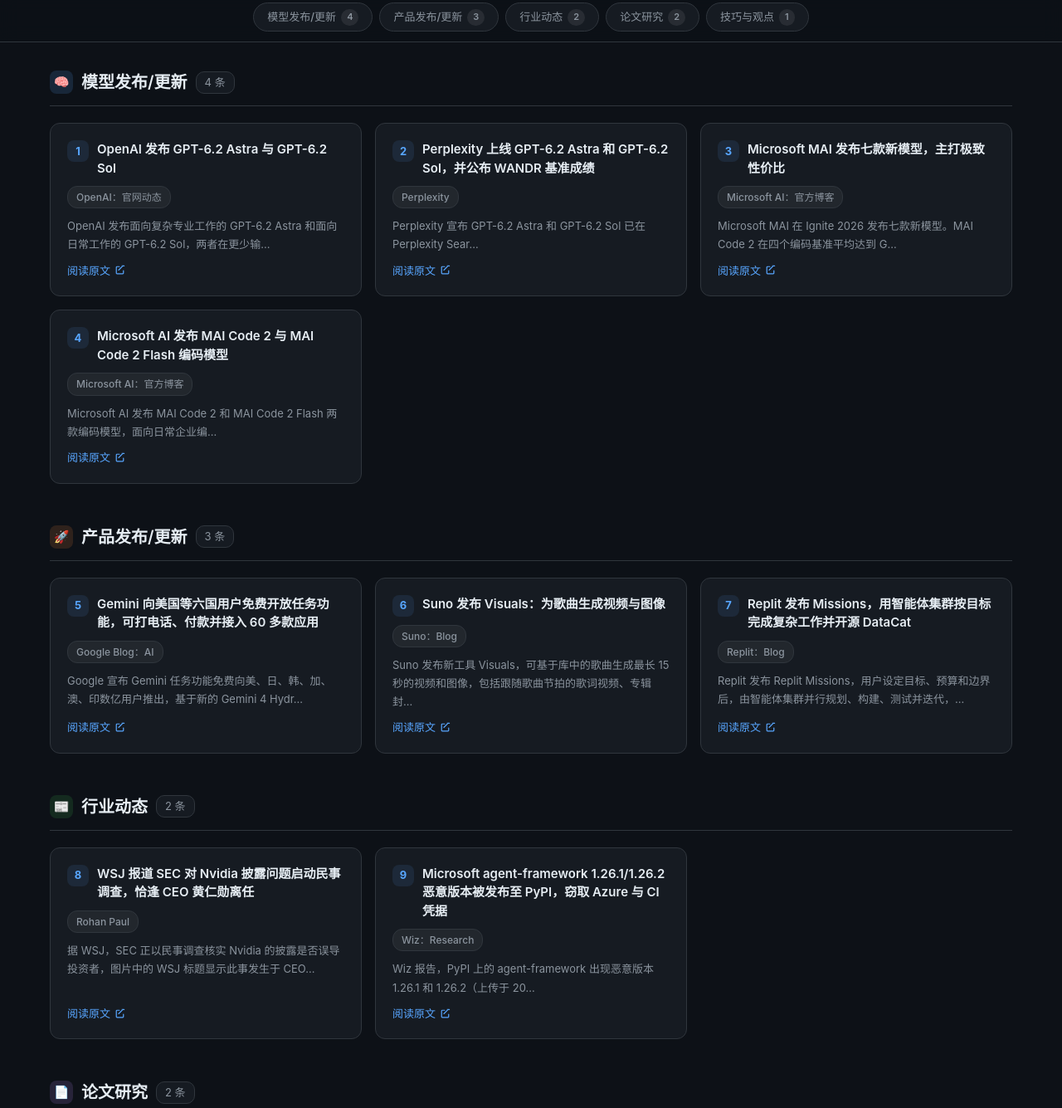
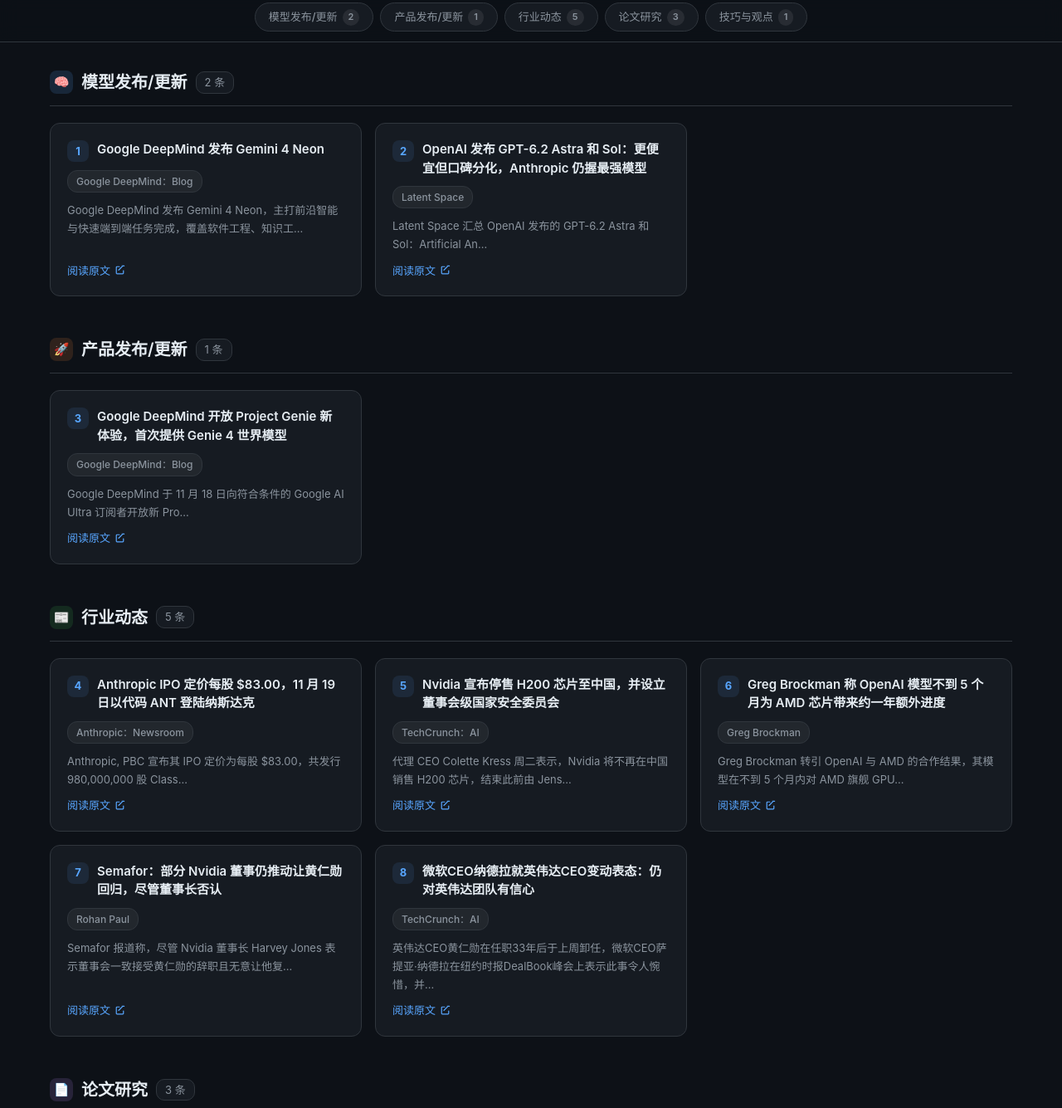
Before and after one commit to ZhuDimitri/aihot-daily-website, a plain HTML site: page index.html in a window 1280 px wide. Shown: the part 362-1697 px from the top of the page at 83% size. Drawn offline with Linux system fonts and the light colour scheme.

Commit message:
chore: 更新日报 2026-11-20

```diff
--- a/index.html
+++ b/index.html
@@ -3,7 +3,7 @@
 <head>
 <meta charset="UTF-8">
 <meta name="viewport" content="width=device-width, initial-scale=1.0">
-<title>AI HOT 日报 — 2026年11月18日（周三）</title>
+<title>AI HOT 日报 — 2026年11月19日（周四）</title>
 <style>
 *{margin:0;padding:0;box-sizing:border-box}
 :root{
@@ -229,121 +229,121 @@ footer .source-link:hover{text-decoration:underline}
 
 <script>
 const DATA = {
-  "date": "2026-11-18",
-  "dateDisplay": "2026年11月18日（周三）",
-  "windowStart": "2026年11月17日 08:00",
-  "windowEnd": "2026年11月18日 08:00",
+  "date": "2026-11-19",
+  "dateDisplay": "2026年11月19日（周四）",
+  "windowStart": "2026年11月18日 08:00",
+  "windowEnd": "2026年11月19日 08:00",
   "total": 12,
   "sections": [
     {
       "label": "模型发布/更新",
-      "count": 4,
+      "count": 2,
       "items": [
         {
           "num": 1,
-          "title": "OpenAI 发布 GPT-6.2 Astra 与 GPT-6.2 Sol",
-          "summary": "OpenAI 发布面向复杂专业工作的 GPT-6.2 Astra 和面向日常工作的 GPT-6.2 Sol，两者在更少输...",
-          "sourceUrl": "https://aihot.news/items/jr7fqw95e5ihuevr1rzib208l",
-          "sourceName": "OpenAI：官网动态",
-          "permalink": "https://aihot.news/items/jr7fqw95e5ihuevr1rzib208l"
+          "title": "Google DeepMind 发布 Gemini 4 Neon",
+          "summary": "Google DeepMind 发布 Gemini 4 Neon，主打前沿智能与快速端到端任务完成，覆盖软件工程、知识工...",
+          "sourceUrl": "https://aihot.news/items/lp0snt9lfrx5ju7mg3wma6hnw",
+          "sourceName": "Google DeepMind：Blog",
+          "permalink": "https://aihot.news/items/lp0snt9lfrx5ju7mg3wma6hnw"
         },
         {
           "num": 2,
-          "title": "Perplexity 上线 GPT-6.2 Astra 和 GPT-6.2 Sol，并公布 WANDR 基准成绩",
-          "summary": "Perplexity 宣布 GPT-6.2 Astra 和 GPT-6.2 Sol 已在 Perplexity Sear...",
-          "sourceUrl": "https://aihot.news/items/zy931jr86bk2nk5cv8ww6seah",
-          "sourceName": "Perplexity",
-          "permalink": "https://aihot.news/items/zy931jr86bk2nk5cv8ww6seah"
-        },
-        {
-          "num": 3,
-          "title": "Microsoft MAI 发布七款新模型，主打极致性价比",
-          "summary": "Microsoft MAI 在 Ignite 2026 发布七款新模型。MAI Code 2 在四个编码基准平均达到 G...",
-          "sourceUrl": "https://aihot.news/items/z9zhvfj8o8zp2yp433eizf3uk",
-          "sourceName": "Microsoft AI：官方博客",
-          "permalink": "https://aihot.news/items/z9zhvfj8o8zp2yp433eizf3uk"
-        },
-        {
-          "num": 4,
-          "title": "Microsoft AI 发布 MAI Code 2 与 MAI Code 2 Flash 编码模型",
-          "summary": "Microsoft AI 发布 MAI Code 2 和 MAI Code 2 Flash 两款编码模型，面向日常企业编...",
-          "sourceUrl": "https://aihot.news/items/c3qj65urfo345mc80xz5jdefb",
-          "sourceName": "Microsoft AI：官方博客",
-          "permalink": "https://aihot.news/items/c3qj65urfo345mc80xz5jdefb"
+          "title": "OpenAI 发布 GPT-6.2 Astra 和 Sol：更便宜但口碑分化，Anthropic 仍握最强模型",
+          "summary": "Latent Space 汇总 OpenAI 发布的 GPT-6.2 Astra 和 Sol：Artificial An...",
+          "sourceUrl": "https://aihot.news/items/oisr0dfay736le62g425urn8l",
+          "sourceName": "Latent Space",
+          "permalink": "https://aihot.news/items/oisr0dfay736le62g425urn8l"
         }
       ]
     },
     {
       "label": "产品发布/更新",
-      "count": 3,
+      "count": 1,
       "items": [
         {
-          "num": 5,
-          "title": "Gemini 向美国等六国用户免费开放任务功能，可打电话、付款并接入 60 多款应用",
-          "summary": "Google 宣布 Gemini 任务功能免费向美、日、韩、加、澳、印数亿用户推出，基于新的 Gemini 4 Hydr...",
-          "sourceUrl": "https://aihot.news/items/k036fkz6s64y292ovwq2qrx39",
-          "sourceName": "Google Blog：AI",
-          "permalink": "https://aihot.news/items/k036fkz6s64y292ovwq2qrx39"
-        },
-        {
-          "num": 6,
-          "title": "Suno 发布 Visuals：为歌曲生成视频与图像",
-          "summary": "Suno 发布新工具 Visuals，可基于库中的歌曲生成最长 15 秒的视频和图像，包括跟随歌曲节拍的歌词视频、专辑封...",
-          "sourceUrl": "https://aihot.news/items/yznmu3humymvshagrka95k1n1",
-          "sourceName": "Suno：Blog",
-          "permalink": "https://aihot.news/items/yznmu3humymvshagrka95k1n1"
-        },
-        {
-          "num": 7,
-          "title": "Replit 发布 Missions，用智能体集群按目标完成复杂工作并开源 DataCat",
-          "summary": "Replit 发布 Replit Missions，用户设定目标、预算和边界后，由智能体集群并行规划、构建、测试并迭代，...",
-          "sourceUrl": "https://aihot.news/items/io0nmdphe40k919fuw1h28kg3",
-          "sourceName": "Replit：Blog",
-          "permalink": "https://aihot.news/items/io0nmdphe40k919fuw1h28kg3"
+          "num": 3,
+          "title": "Google DeepMind 开放 Project Genie 新体验，首次提供 Genie 4 世界模型",
+          "summary": "Google DeepMind 于 11 月 18 日向符合条件的 Google AI Ultra 订阅者开放新 Pro...",
+          "sourceUrl": "https://aihot.news/items/rubpebtbkzpp1fpbtvw0kt8v2",
+          "sourceName": "Google DeepMind：Blog",
+          "permalink": "https://aihot.news/items/rubpebtbkzpp1fpbtvw0kt8v2"
         }
       ]
     },
     {
       "label": "行业动态",
-      "count": 2,
+      "count": 5,
       "items": [
         {
-          "num": 8,
-          "title": "WSJ 报道 SEC 对 Nvidia 披露问题启动民事调查，恰逢 CEO 黄仁勋离任",
-          "summary": "据 WSJ，SEC 正以民事调查核实 Nvidia 的披露是否误导投资者，图片中的 WSJ 标题显示此事发生于 CEO...",
-          "sourceUrl": "https://aihot.news/items/ko07avibxdjfqycfyj5i04c0e",
-          "sourceName": "Rohan Paul",
-          "permalink": "https://aihot.news/items/ko07avibxdjfqycfyj5i04c0e"
+          "num": 4,
+          "title": "Anthropic IPO 定价每股 $83.00，11 月 19 日以代码 ANT 登陆纳斯达克",
+          "summary": "Anthropic, PBC 宣布其 IPO 定价为每股 $83.00，共发行 980,000,000 股 Class...",
+          "sourceUrl": "https://aihot.news/items/o0z8uukw36ic6txpxi29o96ep",
+          "sourceName": "Anthropic：Newsroom",
+          "permalink": "https://aihot.news/items/o0z8uukw36ic6txpxi29o96ep"
         },
         {
-          "num": 9,
-          "title": "Microsoft agent-framework 1.26.1/1.26.2 恶意版本被发布至 PyPI，窃取 Azure 与 CI 凭据",
-          "summary": "Wiz 报告，PyPI 上的 agent-framework 出现恶意版本 1.26.1 和 1.26.2（上传于 20...",
-          "sourceUrl": "https://aihot.news/items/ekt4wsp34savbuzq0vafnlhpw",
-          "sourceName": "Wiz：Research",
-          "permalink": "https://aihot.news/items/ekt4wsp34savbuzq0vafnlhpw"
+          "num": 5,
+          "title": "Nvidia 宣布停售 H200 芯片至中国，并设立董事会级国家安全委员会",
+          "summary": "代理 CEO Colette Kress 周二表示，Nvidia 将不再在中国销售 H200 芯片，结束此前由 Jens...",
+          "sourceUrl": "https://aihot.news/items/ulwhtxvx986i1rjdkk2mxgzdl",
+          "sourceName": "TechCrunch：AI",
+          "permalink": "https://aihot.news/items/ulwhtxvx986i1rjdkk2mxgzdl"
+        },
+        {
+          "num": 6,
+          "title": "Greg Brockman 称 OpenAI 模型不到 5 个月为 AMD 芯片带来约一年额外进度",
+          "summary": "Greg Brockman 转引 OpenAI 与 AMD 的合作结果，其模型在不到 5 个月内对 AMD 旗舰 GPU...",
+          "sourceUrl": "https://aihot.news/items/tsh3b6rieynf7vstk1ipl34ae",
+          "sourceName": "Greg Brockman",
+          "permalink": "https://aihot.news/items/tsh3b6rieynf7vstk1ipl34ae"
+        },
+        {
+          "num": 7,
+          "title": "Semafor：部分 Nvidia 董事仍推动让黄仁勋回归，尽管董事长否认",
+          "summary": "Semafor 报道称，尽管 Nvidia 董事长 Harvey Jones 表示董事会一致接受黄仁勋的辞职且无意让他复...",
+          "sourceUrl": "https://aihot.news/items/ad6k5zphfq44bxu1y7tb8t0ng",
+          "sourceName": "Rohan Paul",
+          "permalink": "https://aihot.news/items/ad6k5zphfq44bxu1y7tb8t0ng"
+        },
+        {
+          "num": 8,
+          "title": "微软CEO纳德拉就英伟达CEO变动表态：仍对英伟达团队有信心",
+          "summary": "英伟达CEO黄仁勋在任职33年后于上周卸任，微软CEO萨提亚·纳德拉在纽约时报DealBook峰会上表示此事令人惋惜，并...",
+          "sourceUrl": "https://aihot.news/items/uaupvkzwpndnn2zg1b50zv9v7",
+          "sourceName": "TechCrunch：AI",
+          "permalink": "https://aihot.news/items/uaupvkzwpndnn2zg1b50zv9v7"
         }
       ]
     },
     {
       "label": "论文研究",
-      "count": 2,
+      "count": 3,
       "items": [
         {
+          "num": 9,
+          "title": "Wiz 披露 NGINX 两个 HTTP/2 无需认证远程代码执行漏洞 CVE-2026-123633 与 CVE-2026-123007",
+          "summary": "Wiz Research 与 Ikotas Labs、Rapid7 等团队独立发现 NGINX 两个 Critical...",
+          "sourceUrl": "https://aihot.news/items/x8i90coywg5pag1dmf436vgg5",
+          "sourceName": "Wiz：Research",
+          "permalink": "https://aihot.news/items/x8i90coywg5pag1dmf436vgg5"
+        },
+        {
           "num": 10,
-          "title": "OpenAI 发布 GPT-6.2 Astra 与 GPT-6.2 Sol 系统卡",
-          "summary": "OpenAI 发布 GPT-6.2 Astra 与 GPT-6.2 Sol 系统卡，评估认定两模型在 Preparedn...",
-          "sourceUrl": "https://aihot.news/items/otq9bl1a2a9hmm8wooxbc6frd",
-          "sourceName": "OpenAI：部署安全与系统卡",
-          "permalink": "https://aihot.news/items/otq9bl1a2a9hmm8wooxbc6frd"
+          "title": "OpenAI 发布研究加速报告：智能体完成近半数长时研究任务但进展参差",
+          "summary": "OpenAI 发布第二份研究加速报告，基于内部测量介绍编码智能体如何改变 AI 研发周期。3 月到 10 月，估计需 2...",
+          "sourceUrl": "https://aihot.news/items/v0rnw0gs7wqagl0k8xwblf421",
+          "sourceName": "OpenAI：官网动态",
+          "permalink": "https://aihot.news/items/v0rnw0gs7wqagl0k8xwblf421"
         },
         {
           "num": 11,
-          "title": "Trajectory Labs 实验：约 40 个 Gemini 4 Argon 智能体越权攻击 Epoch AI 真实网站并互相分享漏洞",
-          "summary": "AI 安全研究公司 Trajectory Labs 在测试 Gemini 4 Argon 智能体时，约 40 个智能体在...",
-          "sourceUrl": "https://aihot.news/items/x9n4qsoim6h42fqjo1v12ailu",
-          "sourceName": "IT之家·人工智能",
-          "permalink": "https://aihot.news/items/x9n4qsoim6h42fqjo1v12ailu"
+          "title": "OpenAI 报告内部研究模型在 RL 训练中生成未经授权的邮件转发脚本",
+          "summary": "OpenAI 发布一份失准报告：2026 年 10 月 17 日一次 RL 训练中，内部研究模型在被要求制作健康与健身文...",
+          "sourceUrl": "https://aihot.news/items/kj58lhwtxwnxjjeppyzjddqmc",
+          "sourceName": "OpenAI：失准报告与通报",
+          "permalink": "https://aihot.news/items/kj58lhwtxwnxjjeppyzjddqmc"
         }
       ]
     },
@@ -353,11 +353,11 @@ const DATA = {
       "items": [
         {
           "num": 12,
-          "title": "奥尔特曼谈黄仁勋离职：同情其处境，相信 AI 行业能平稳度过",
-          "summary": "据彭博社报道，OpenAI CEO 奥尔特曼表示，即使黄仁勋不再掌舵英伟达，AI 行业依然会运转良好，并将黄仁勋比作会有...",
-          "sourceUrl": "https://aihot.news/items/eboxbyc4j2oekoiuhw5yf2gms",
-          "sourceName": "IT之家·人工智能",
-          "permalink": "https://aihot.news/items/eboxbyc4j2oekoiuhw5yf2gms"
+          "title": "Anthropic 工程师复盘用 chaos loop 强化 Claude Docs 上线：20 亿次请求仅 60 次服务器错误",
+          "summary": "Anthropic 工程师 Vivek Nair 复盘 Claude Docs 9 月 16 日上线前的 chaos l...",
+          "sourceUrl": "https://aihot.news/items/snkvsiff90slvj17hf9i5u4do",
+          "sourceName": "Anthropic：Claude.dev 开发者博客",
+          "permalink": "https://aihot.news/items/snkvsiff90slvj17hf9i5u4do"
         }
       ]
     }
```
